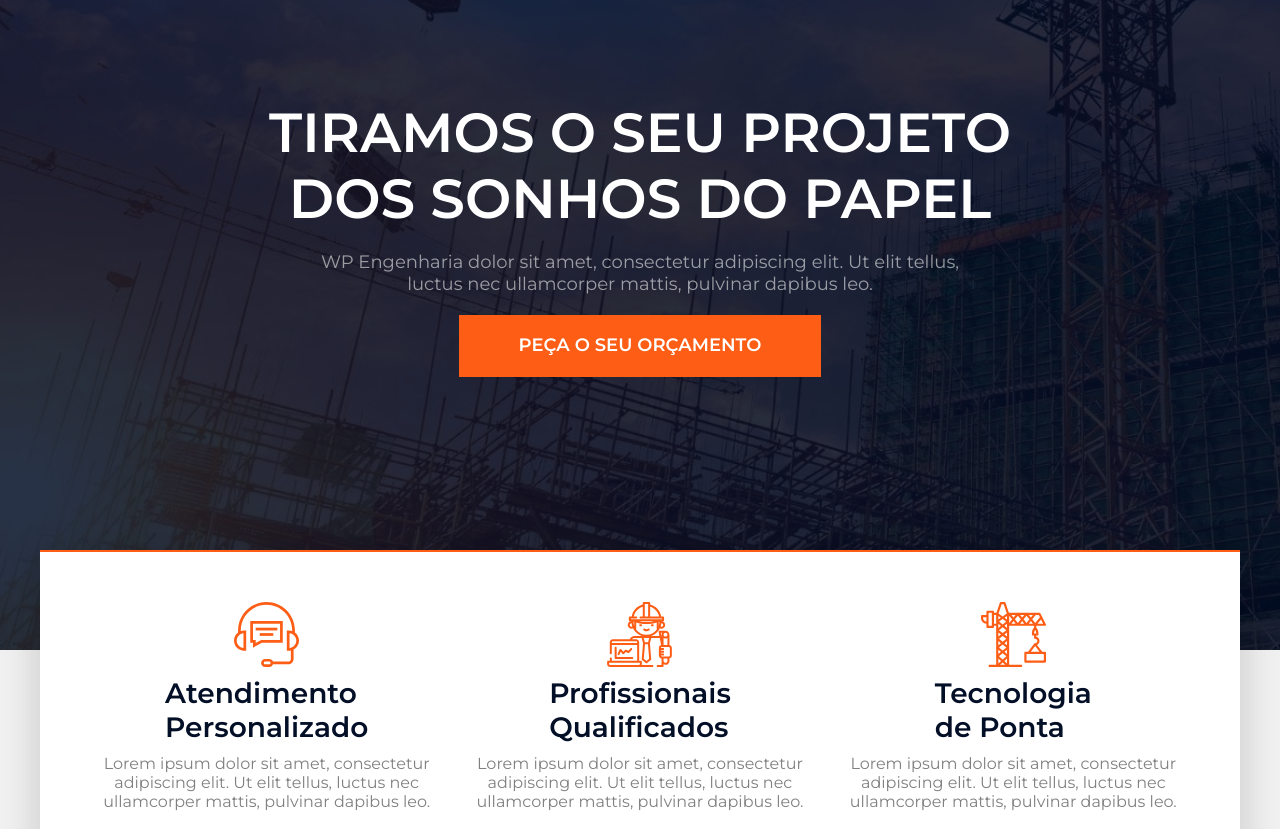
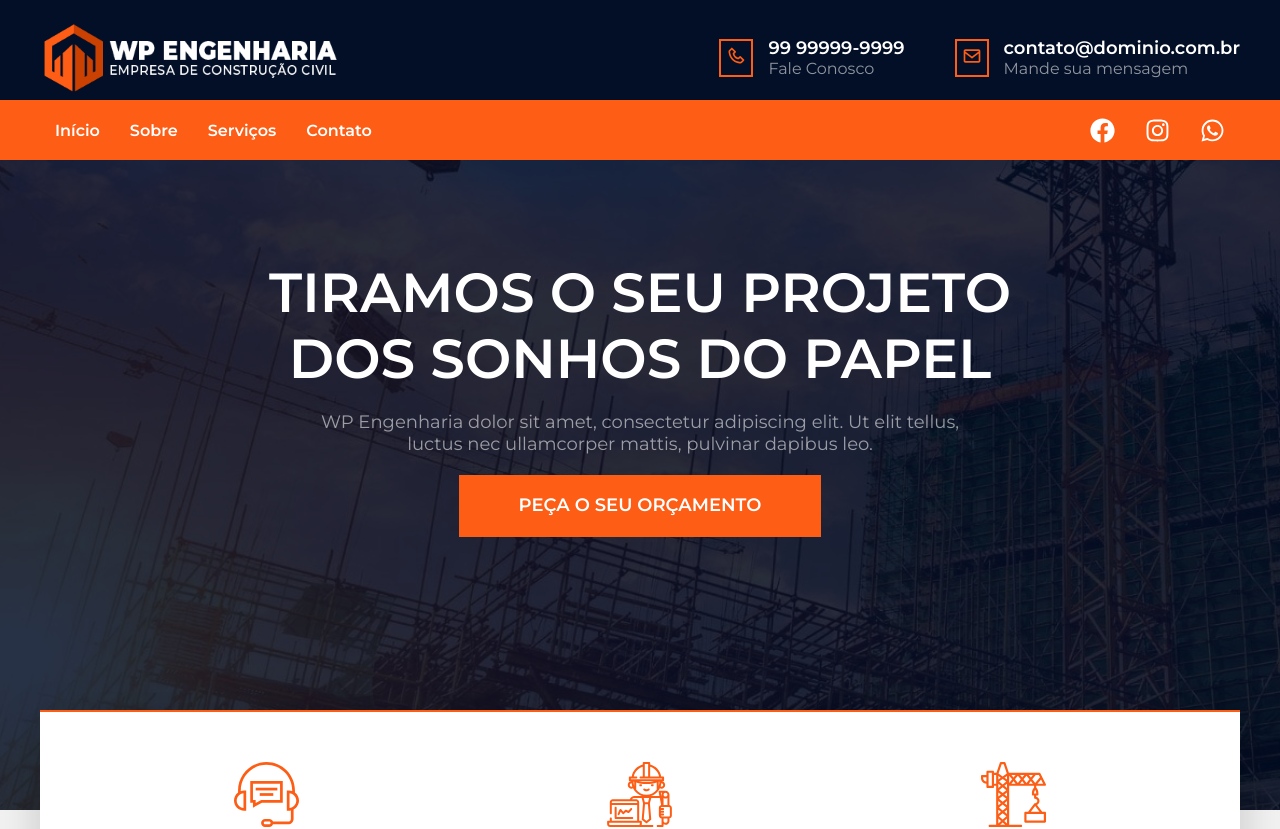
Before and after one commit to MoreiraAlex/WPEngenharia, a Next.js app: page / in a window 1280 px wide. Shown: the top 829 px of the page. Built offline with nearby package versions, Linux system fonts and the light colour scheme.

Commit message:
Estrutura de header

```diff
--- /dev/null
+++ b/src/components/cardHeader.js
@@ -0,0 +1,15 @@
+import styles from '../styles/components/cardHeader.module.css'
+
+export default function CardHeader({children, title, sub}) {
+  return (
+    <section className={styles.card}>
+        <span>
+          {children}
+        </span>
+        <section>
+            <span>{title}</span>
+            <span>{sub}</span>
+        </section>
+    </section>
+  )
+}
--- /dev/null
+++ b/src/layout/header.js
@@ -0,0 +1,83 @@
+import styles from '../styles/layout/header.module.css'
+
+import Link from 'next/link'
+import Image from 'next/image'
+import { useState, useEffect } from 'react';
+
+import logo from '../assets/Logo/LogoBranca.png'
+
+import CardHeader from '../components/cardHeader'
+
+import { BiPhone, BiEnvelope, BiMenu, BiX } from 'react-icons/bi'
+import { FaFacebook, FaInstagram, FaWhatsapp } from 'react-icons/fa'
+
+export default function Header() {
+
+  const [button, setButton] = useState(false);
+  const [fixed, setFixed] = useState(false);
+
+  useEffect(() => {
+    const navFixed = () => {
+      if(window.scrollY >= 100){
+        setFixed(true)
+      } else {
+        setFixed(false)
+      }
+    }
+    window.addEventListener('scroll', navFixed)
+  }, []);
+
+  return (
+    <header className={styles.header}>
+      <section>
+        <section>
+          <Image src={logo} quality={100}/>
+          <section>
+            <CardHeader title='99 99999-9999' sub='Fale Conosco'>
+              <BiPhone/>
+            </CardHeader>
+            <CardHeader title='contato@dominio.com.br' sub='Mande sua mensagem'>
+              <BiEnvelope/>
+            </CardHeader>
+          </section>
+        </section>
+      </section>
+      <nav className={`${fixed ? styles.navFixed : null}`}>
+        <section>
+          <ul className={`${button ? styles.mobile_active : null}`}>
+            <li>
+              <Link href=''>Início</Link>
+            </li>
+            <li>
+              <Link href=''>Sobre</Link>
+            </li>
+            <li>
+              <Link href=''>Serviços</Link>
+            </li>
+            <li>
+              <Link href=''>Contato</Link>
+            </li>
+          </ul>
+          <button onClick={() => {button ? setButton(false) : setButton(true)}}>
+            {button ?
+              <BiX/>
+              :
+              <BiMenu/>
+            }
+          </button>
+          <ul>
+            <li>
+              <FaFacebook/>
+            </li>
+            <li>
+              <FaInstagram/>
+            </li>
+            <li>
+              <FaWhatsapp/>
+            </li>
+          </ul>
+        </section>
+      </nav>
+    </header>
+  )
+}
--- a/src/pages/index.js
+++ b/src/pages/index.js
@@ -9,6 +9,8 @@ import Button from '../components/button'
 import CardService from '../components/cardService'
 import Slider from '../components/slider'
 import CardSlide from '../components/cardSlide'
+import CallAction from '../layout/callAction'
+import Header from '../layout/header'
 
 import icone1 from '../assets/Icones/atendimentoPersonalizado.svg'
 import icone2 from '../assets/Icones/profissionaisQualificados.svg'
@@ -32,11 +34,11 @@ import partners06 from '../assets/Páginas/HOME/Parceiros/parceiro6.png'
 import dep01 from '../assets/Páginas/HOME/Depoimentos/1.jpg'
 import dep02 from '../assets/Páginas/HOME/Depoimentos/2.jpg'
 import dep03 from '../assets/Páginas/HOME/Depoimentos/3.jpg'
-import CallAction from '../layout/callAction'
 
 export default function Home() {
   return (
     <>
+      <Header/>
       <BannerHome/>
       <section className={styles.differentials}>
         <section>
--- /dev/null
+++ b/src/styles/components/cardHeader.module.css
@@ -0,0 +1,32 @@
+.card {
+    display: flex;
+    flex-direction: row;
+    align-items: center;
+    gap: 15px;
+}
+
+.card > span {
+    border: 2px solid var(--color-primary);
+    padding: 5px;
+}
+
+.card > span > svg {
+    width: 20px;
+    height: auto;
+    fill: var(--color-primary);
+}
+
+.card > section {
+    display: flex;
+    flex-direction: column;
+}
+
+.card > section > span:first-of-type{
+    color: var(--white);
+    font-size: 18px;
+    font-weight: 600;
+}
+
+.card > section > span:last-of-type{
+    color: var(--white-custom);
+}
--- /dev/null
+++ b/src/styles/layout/header.module.css
@@ -0,0 +1,160 @@
+.header > section:first-of-type {
+    background-color: var(--color-acento);
+    padding: 20px;
+    height: 100px;
+}
+
+.header > section:first-of-type > section {
+    margin: 0 auto;
+    max-width: 1200px;
+    display: flex;
+    align-items: center;
+    justify-content: space-between;
+}
+
+
+.header > section:first-of-type > section > img{
+    width: 25%;
+    min-width: 250px;
+    height: auto;
+}
+
+.header > section:first-of-type > section > section{
+    display: flex;
+    gap: 50px;
+}
+
+.header > nav {
+    background-color: var(--color-primary);
+    padding: 0 20px;
+    height: 60px;
+}
+
+.header > nav > section {
+    margin: 0 auto;
+    max-width: 1200px;
+    display: flex;
+    align-items: center;
+}
+
+.header > nav > section > ul:first-of-type {
+    display: flex;
+    flex-direction: row;
+    align-items: center;
+    width: 50%;
+    height: 60px;
+}
+
+.header > nav > section > ul:first-of-type > li > a{
+    color: var(--white);
+    font-weight: 600;
+}
+
+.header > nav > section > ul:last-of-type {
+    display: flex;
+    flex-direction: row;
+    align-items: center;
+    justify-content: flex-end;
+    width: 50%;
+    height: 60px;
+}
+
+.header > nav > section > ul:last-of-type > li > svg {
+    fill: var(--white);
+    width: 25px;
+    height: auto;
+}
+
+.header > nav > section > ul > li{
+    list-style: none;
+    height: 100%;
+    padding: 15px;
+    transition: all 400ms;
+    display: flex;
+    align-items: center;
+}
+
+.header > nav > section > ul > li:hover{
+    background-color: var(--color-secundary);
+}
+
+.header > nav > section > button {
+    display: none;
+    background-color: transparent;
+    border: none;
+}
+
+.header > nav > section > button > svg{
+    fill: var(--white);
+    width: 25px;
+    height: auto;
+}
+
+.navFixed {
+    position: fixed;
+    width: 100%;
+    top: 0;
+    z-index: 5;
+}
+
+
+@media (max-width: 850px) {
+    .header > section:first-of-type > section {
+        flex-direction: column;
+        align-items: center;
+        justify-content: center;
+    }
+
+    .header > section:first-of-type > section > img{
+        width: 50%;
+        height: auto;
+    }
+
+    .header > section:first-of-type > section > section{
+        width: 100%;
+        display: flex;
+        justify-content: space-between;
+    }
+}
+
+@media (max-width: 600px) {
+
+    .header > section:first-of-type > section > section{
+        display: none;
+    }
+
+    .header > nav > section {
+        justify-content: space-between;
+        position: relative;
+    }
+
+    .header > nav > section > button {
+        display: block;
+    }
+
+    .header > nav > section > ul:first-of-type {
+        position: absolute;
+        z-index: 10;
+        flex-direction: column;
+        align-items: center;
+        justify-content: center;
+        background-color: rgb(253, 96, 23, 0.9);
+        top: 70px;
+        width: 100%;
+        height: 0;
+        overflow-y: hidden;
+        visibility: hidden;
+        transition: 500ms;
+    }
+
+    .header > nav > section > ul:first-of-type > li {
+        width: 100%;
+        align-items: center;
+        justify-content: center;
+    }
+
+    .mobile_active {
+        height: 250px!important;
+        visibility: visible!important;
+    }
+}
```
Also changed, not shown: src/assets/Logo/LogoBranca.png (renamed from src/assets/Logo/LOGO-BRANCA.png).
